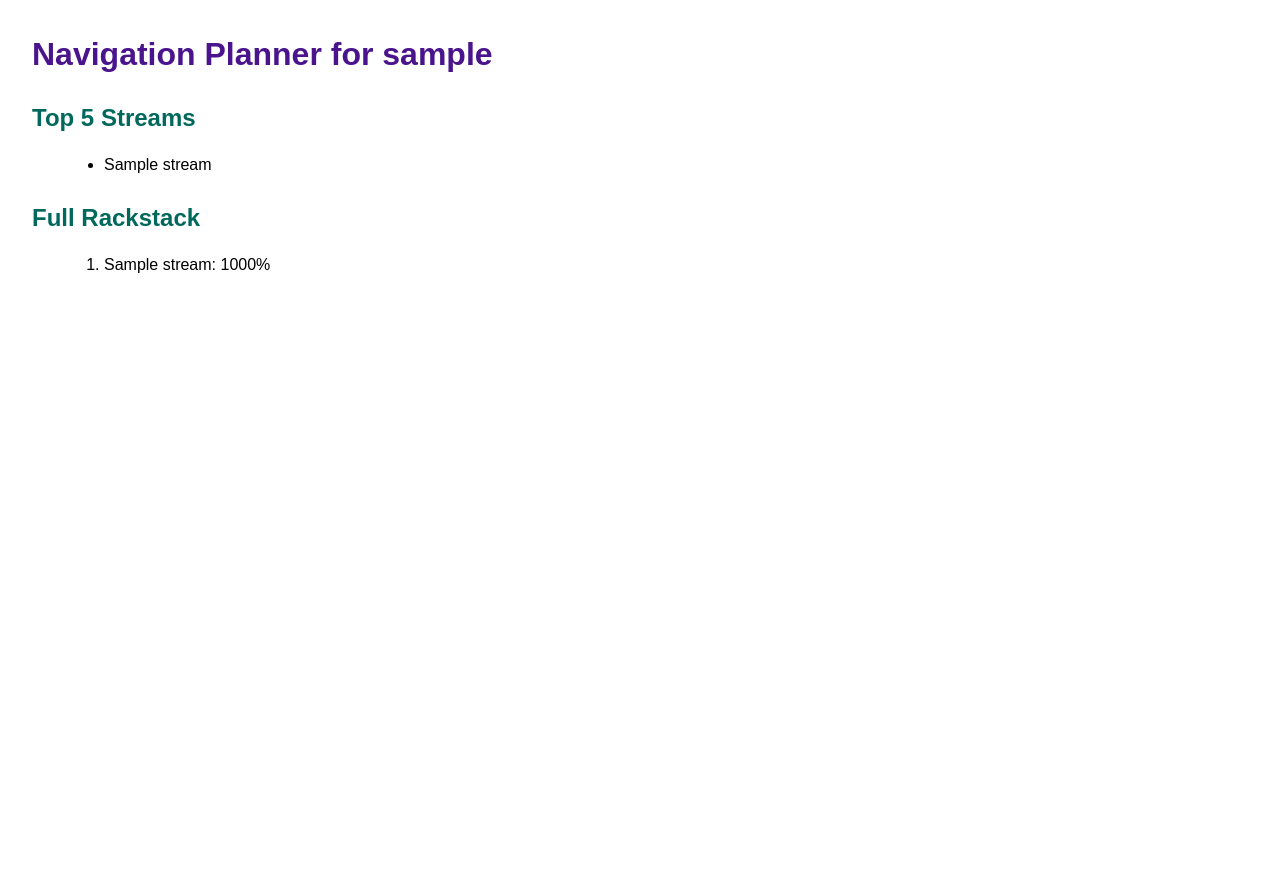
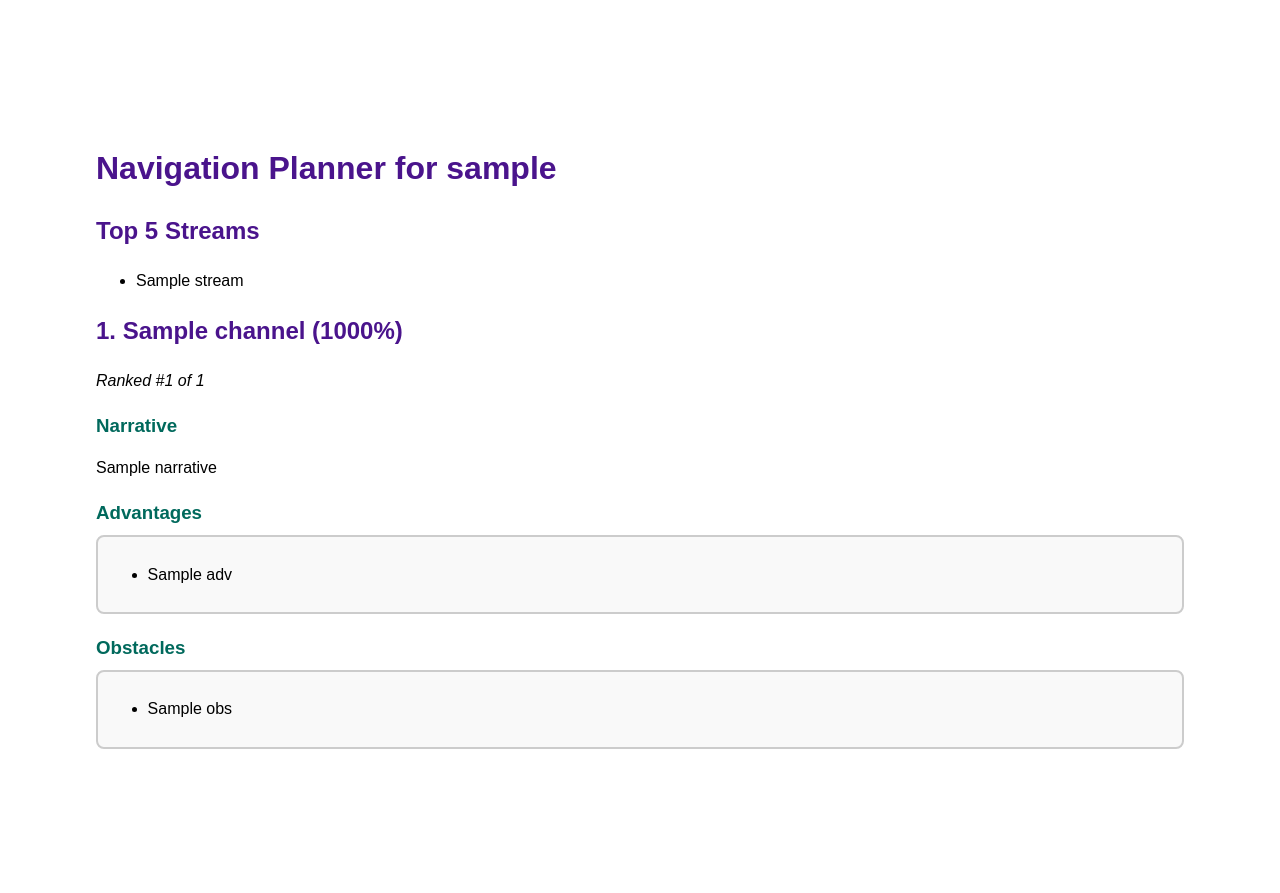
Before and after one commit to sweetpiedmont/revenue-stream-compass, a Python web app: template pdf_generator/templates/planner.html in a window 1280 px wide. Before the commit the page ends 273 px from the top, so only its background shows below. Run offline with Jinja, Linux system fonts and the light colour scheme; the template is opened without the code that fills it: most values are stand-ins (such as "Sample title", 1, 10 or a date in 2020).

Commit message:
changed html code so has channels not rackstack

```diff
--- a/pdf_generator/templates/planner.html
+++ b/pdf_generator/templates/planner.html
@@ -6,24 +6,34 @@
     <style>
         body {
             font-family: Arial, sans-serif;
-            margin: 2rem;
-            line-height: 1.4;
+            margin: 1.5in 1in 1.5in 1in;
+            line-height: 1.5;
         }
-        h1 {
+        h1, h2 {
             color: #4a148c;
         }
-        h2 {
-            margin-top: 1.5rem;
+        h3 {
             color: #00695c;
+            margin-bottom: 0.3rem;
         }
-        ul, ol {
-            margin-left: 2rem;
+        .section {
+            margin-bottom: 1.2rem;
+        }
+        .box {
+            border: 2px solid #ccc;
+            padding: 0.6rem;
+            border-radius: 8px;
+            margin: 0.5rem 0;
+            background-color: #f9f9f9;
+        }
+        .page-break {
+            page-break-before: always;
         }
     </style>
 </head>
 <body>
+    <!-- Title page -->
     <h1>Navigation Planner for {{ user_name }}</h1>
-
     <h2>Top 5 Streams</h2>
     <ul>
         {% for stream in top5 %}
@@ -31,11 +41,39 @@
         {% endfor %}
     </ul>
 
-    <h2>Full Rackstack</h2>
-    <ol>
-        {% for stream, score in rackstack %}
-        <li>{{ stream }}: {{ (score * 100) | round(0) }}%</li>
-        {% endfor %}
-    </ol>
+    <!-- One page per channel -->
+    {% for channel in channels %}
+    <div class="page-break"></div>
+
+    <h2>{{ loop.index }}. {{ channel.name }} ({{ (channel.score * 100) | round(0) }}%)</h2>
+    <p><em>Ranked #{{ loop.index }} of {{ channels|length }}</em></p>
+
+    <div class="section">
+        <h3>Narrative</h3>
+        <p>{{ channel.narrative }}</p>
+    </div>
+
+    <div class="section">
+        <h3>Advantages</h3>
+        <div class="box">
+            <ul>
+            {% for adv in channel.advantages %}
+                <li>{{ adv }}</li>
+            {% endfor %}
+            </ul>
+        </div>
+    </div>
+
+    <div class="section">
+        <h3>Obstacles</h3>
+        <div class="box">
+            <ul>
+            {% for obs in channel.obstacles %}
+                <li>{{ obs }}</li>
+            {% endfor %}
+            </ul>
+        </div>
+    </div>
+    {% endfor %}
 </body>
 </html>
```
